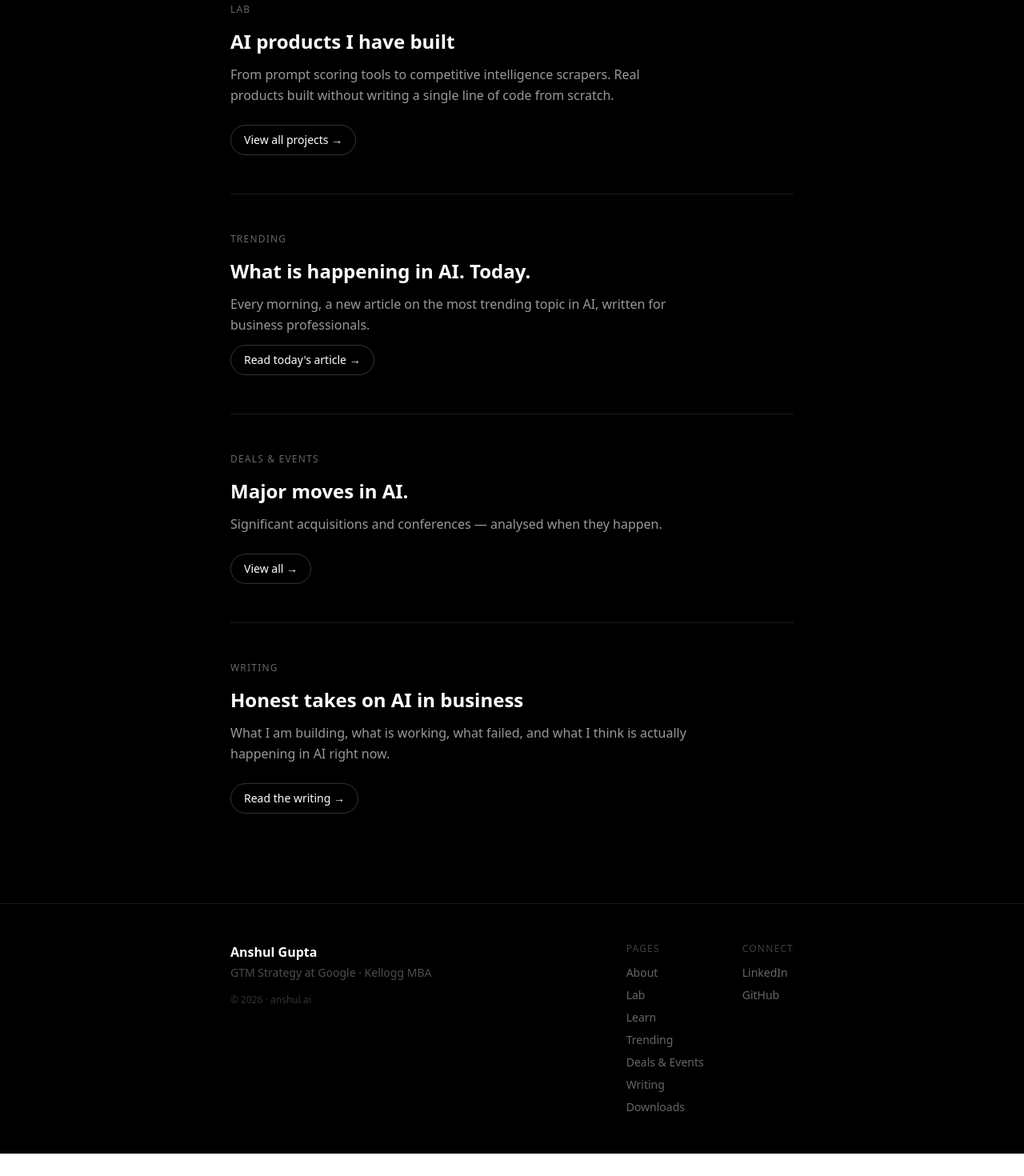
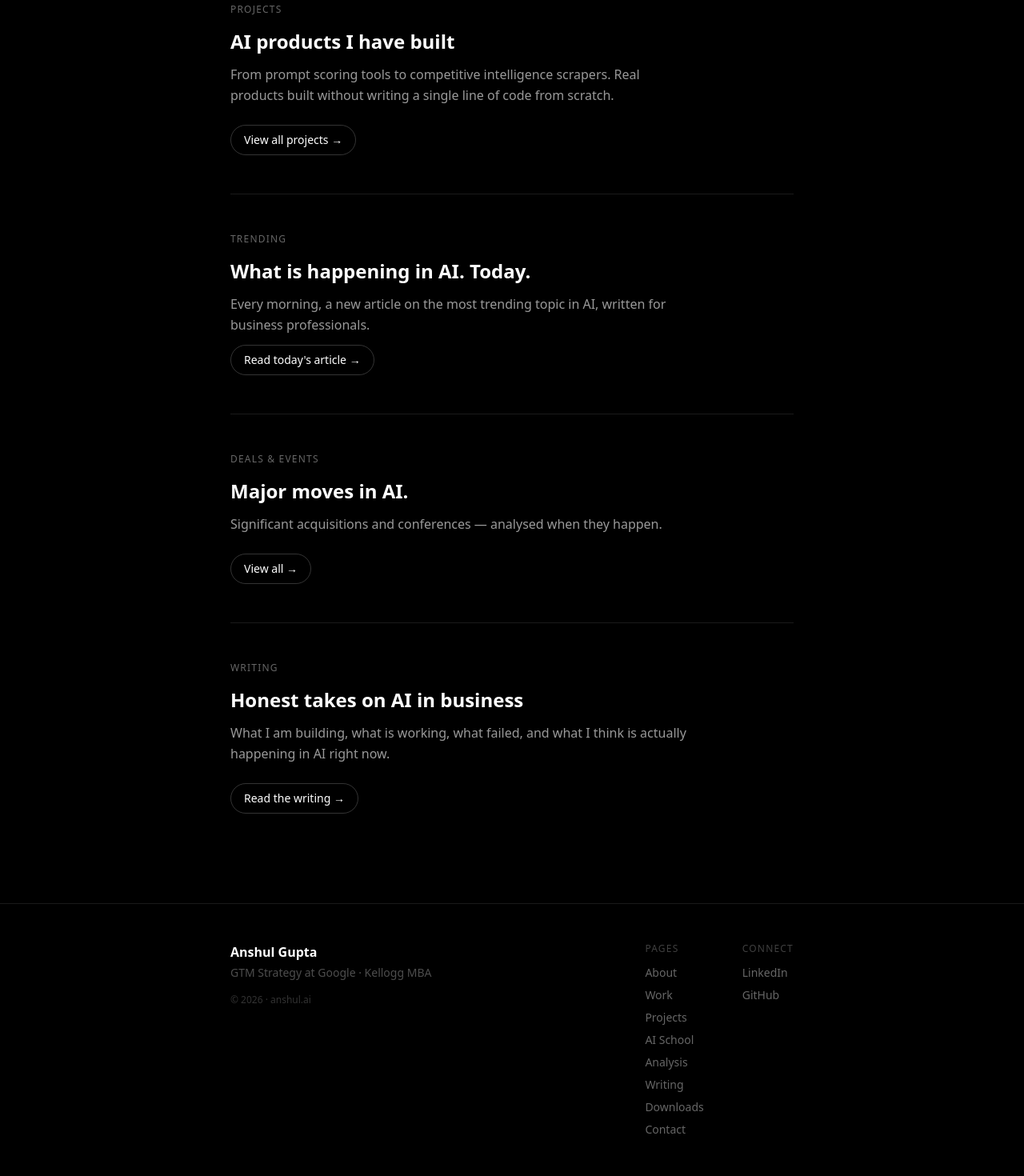
Before and after one commit to nocoderdecoder/free-ai-school, a Next.js app: page / in a window 1280 px wide. Shown: the part 1223-2693 px from the top of the page at 80% size. Before the commit the page ends 2665 px from the top, so only its background shows below. Built offline with nearby package versions, Linux system fonts and the light colour scheme; no server answers.

Commit message:
feat: update homepage links for new site structure

```diff
--- a/app/page.tsx
+++ b/app/page.tsx
@@ -79,7 +79,7 @@ export default async function Home() {
           <a href="/learn" className="bg-white text-black px-6 py-3 rounded-full font-medium hover:bg-white/90 transition">
             Learn AI with me
           </a>
-          <a href="/lab" className="border border-white/20 px-6 py-3 rounded-full font-medium hover:border-white/40 transition">
+          <a href="/projects" className="border border-white/20 px-6 py-3 rounded-full font-medium hover:border-white/40 transition">
             See what I built
           </a>
           <a
@@ -155,15 +155,15 @@ export default async function Home() {
           </div>
         </ScrollReveal>
 
-        {/* Lab */}
+        {/* Projects */}
         <ScrollReveal delay={100}>
           <div className="border-b border-white/10 py-12">
-            <p className="text-white/40 text-xs uppercase tracking-widest mb-4">Lab</p>
+            <p className="text-white/40 text-xs uppercase tracking-widest mb-4">Projects</p>
             <h2 className="text-2xl font-bold mb-3">AI products I have built</h2>
             <p className="text-white/60 leading-relaxed mb-6 max-w-xl">
               From prompt scoring tools to competitive intelligence scrapers. Real products built without writing a single line of code from scratch.
             </p>
-            <a href="/lab" className="inline-flex items-center gap-2 text-sm text-white hover:text-white/70 transition border border-white/20 px-4 py-2 rounded-full hover:border-white/40">
+            <a href="/projects" className="inline-flex items-center gap-2 text-sm text-white hover:text-white/70 transition border border-white/20 px-4 py-2 rounded-full hover:border-white/40">
               View all projects →
             </a>
           </div>
@@ -180,7 +180,7 @@ export default async function Home() {
             {latestDate && (
               <p className="text-white/25 text-sm mb-6">Last published {latestDate}</p>
             )}
-            <a href="/trending" className="inline-flex items-center gap-2 text-sm text-white hover:text-white/70 transition border border-white/20 px-4 py-2 rounded-full hover:border-white/40">
+            <a href="/analysis" className="inline-flex items-center gap-2 text-sm text-white hover:text-white/70 transition border border-white/20 px-4 py-2 rounded-full hover:border-white/40">
               Read today's article →
             </a>
           </div>
@@ -194,7 +194,7 @@ export default async function Home() {
             <p className="text-white/60 leading-relaxed mb-6 max-w-xl">
               Significant acquisitions and conferences — analysed when they happen.
             </p>
-            <a href="/deals-events" className="inline-flex items-center gap-2 text-sm text-white hover:text-white/70 transition border border-white/20 px-4 py-2 rounded-full hover:border-white/40">
+            <a href="/analysis" className="inline-flex items-center gap-2 text-sm text-white hover:text-white/70 transition border border-white/20 px-4 py-2 rounded-full hover:border-white/40">
               View all →
             </a>
           </div>
@@ -232,12 +232,13 @@ export default async function Home() {
             <div className="flex flex-col gap-2">
               <p className="text-white/25 text-xs uppercase tracking-widest mb-1">Pages</p>
               <a href="/about"     className="text-white/40 text-sm hover:text-white transition">About</a>
-              <a href="/lab"       className="text-white/40 text-sm hover:text-white transition">Lab</a>
-              <a href="/learn"     className="text-white/40 text-sm hover:text-white transition">Learn</a>
-              <a href="/trending"     className="text-white/40 text-sm hover:text-white transition">Trending</a>
-              <a href="/deals-events" className="text-white/40 text-sm hover:text-white transition">Deals & Events</a>
-              <a href="/writing"      className="text-white/40 text-sm hover:text-white transition">Writing</a>
-              <a href="/downloads"    className="text-white/40 text-sm hover:text-white transition">Downloads</a>
+              <a href="/work"      className="text-white/40 text-sm hover:text-white transition">Work</a>
+              <a href="/projects"  className="text-white/40 text-sm hover:text-white transition">Projects</a>
+              <a href="/learn"     className="text-white/40 text-sm hover:text-white transition">AI School</a>
+              <a href="/analysis"  className="text-white/40 text-sm hover:text-white transition">Analysis</a>
+              <a href="/writing"   className="text-white/40 text-sm hover:text-white transition">Writing</a>
+              <a href="/downloads" className="text-white/40 text-sm hover:text-white transition">Downloads</a>
+              <a href="/contact"   className="text-white/40 text-sm hover:text-white transition">Contact</a>
             </div>
             <div className="flex flex-col gap-2">
               <p className="text-white/25 text-xs uppercase tracking-widest mb-1">Connect</p>
```
